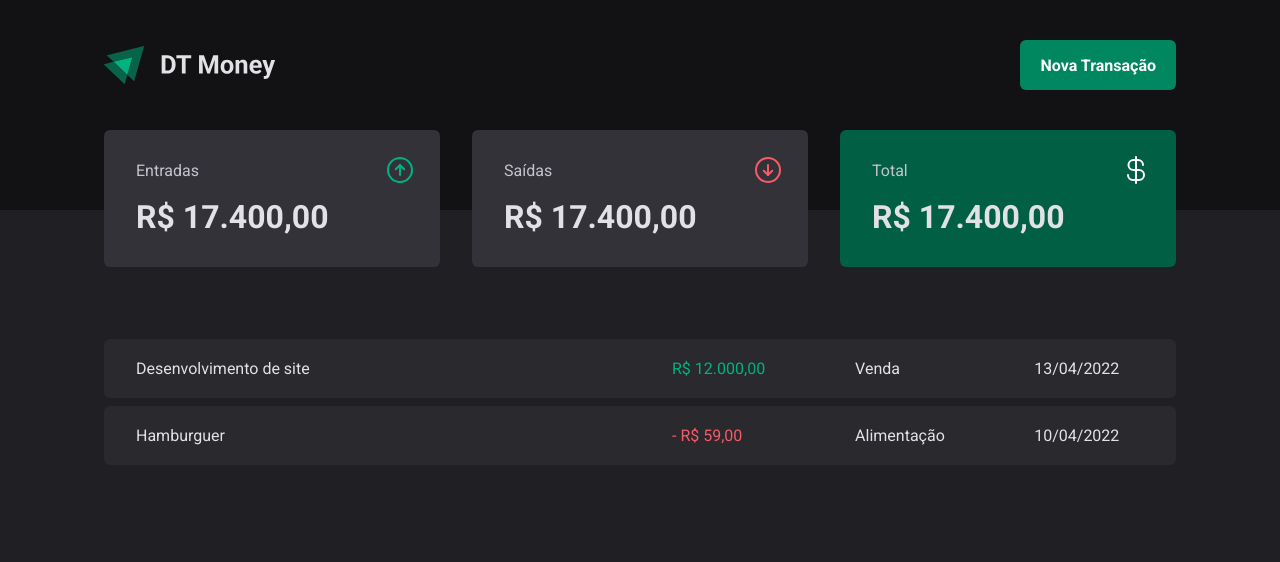
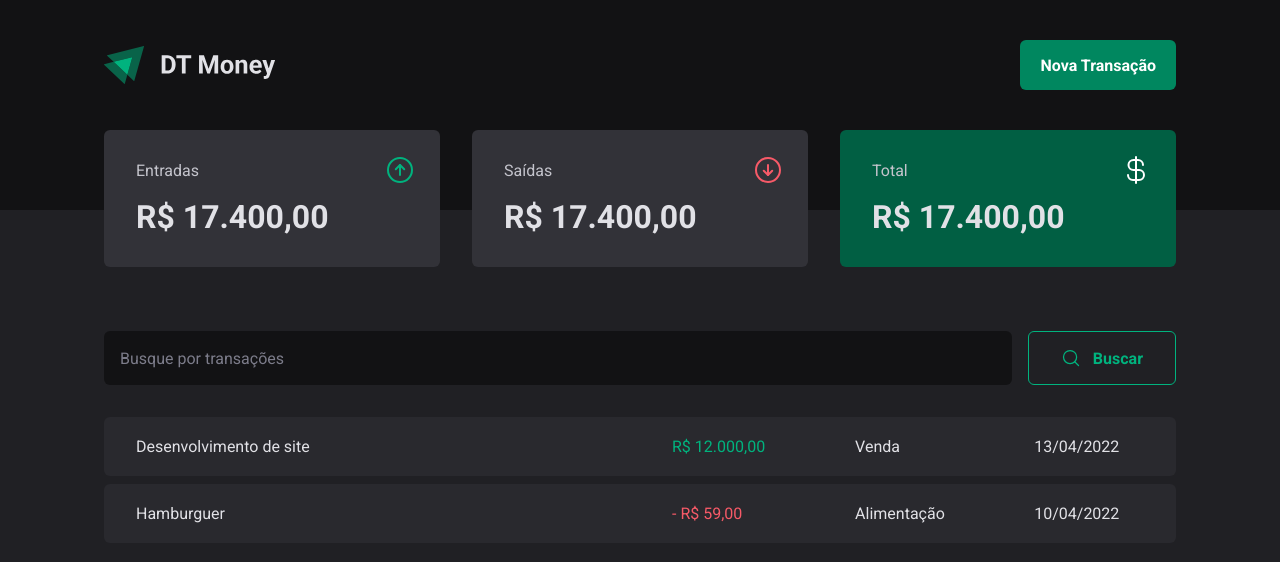
Before and after one commit to Felipe-Luciano/dt-money, a React (Vite) app: page / in a window 1280 px wide. Shown: the top 562 px of the page. Built offline with nearby package versions, Linux system fonts and the light colour scheme.

Commit message:
feat: implemeting SearchForm component

```diff
--- a/src/pages/Transactions/index.tsx
+++ b/src/pages/Transactions/index.tsx
@@ -1,6 +1,7 @@
+import { MagnifyingGlass } from "phosphor-react";
 import { Header } from "../../components/Header";
 import { Summary } from "../../components/Summary";
-import { PriceHighlight, TransactionsContainer, TransactionsTable } from "./styles";
+import { PriceHighlight, SearchForm, TransactionsContainer, TransactionsTable } from "./styles";
 
 export function Transactions() {
     return (
@@ -8,6 +9,13 @@ export function Transactions() {
             <Header />
             <Summary />
             <TransactionsContainer>
+                <SearchForm>
+                    <input type="text" placeholder="Busque por transações"/>
+                    <button>
+                        <MagnifyingGlass size={20}/>
+                        <strong>Buscar</strong>
+                    </button>
+                </SearchForm>
                 <TransactionsTable>
                     <tbody>
                         <tr>
--- a/src/pages/Transactions/styles.ts
+++ b/src/pages/Transactions/styles.ts
@@ -6,10 +6,52 @@ export const TransactionsContainer = styled.main`
     padding: 0 1.5rem;
     margin-top: 4rem;
 `
+
+export const SearchForm = styled.form`
+    display: flex;
+    gap: 1rem;
+    align-items: center;
+
+    input {
+        flex: 1;
+        height: 3.375rem;
+        padding: 1rem;
+        border: 0;
+        background: ${props => props.theme["gray-900"]};
+        border-radius: 6px;
+        color: ${props => props.theme["gray-300"]};
+
+        &::placeholder {
+            color: ${props => props.theme["gray-500"]};
+        }
+    }
+
+    button {
+        height: 3.375rem;
+        background: transparent;
+        border: 1px solid ${props => props.theme["green-300"]};
+        color: ${props => props.theme["green-300"]};
+        padding: 0.875rem 2rem;
+        border-radius: 6px;
+        display: flex;
+        align-items: center;
+        gap: 0.75rem;
+        cursor: pointer;
+
+        &:hover {
+            border-color: ${props => props.theme["green-500"]};
+            color: ${props => props.theme.white};
+            background: ${props => props.theme["green-500"]};
+            transition: all 0.2s
+        }
+    }
+`
+
 export const TransactionsTable = styled.table`
     width: 100%;
     border-collapse: separate;
     border-spacing: 0 0.5rem;
+    margin-top: 1.5rem;
 
     tr {
         background: ${props => props.theme["gray-700"]};
```
